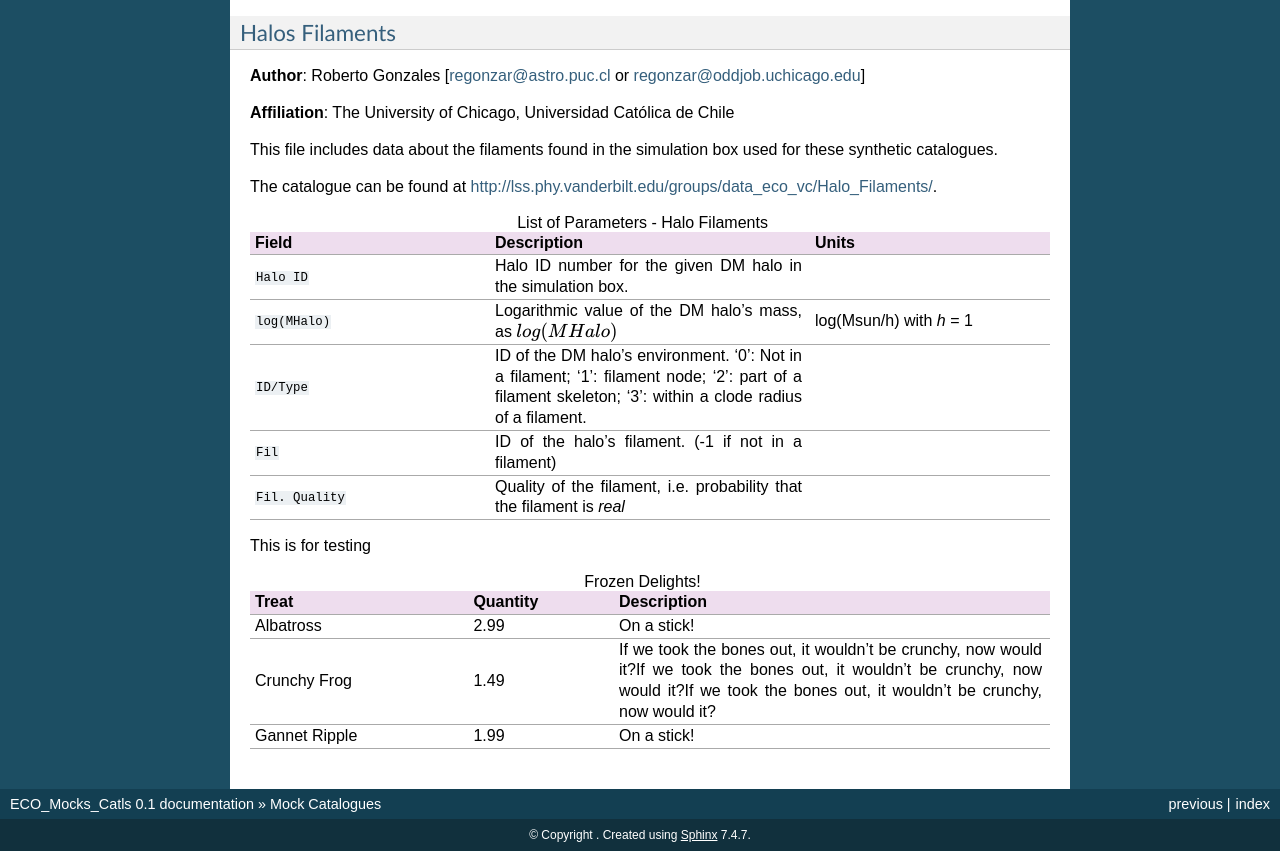
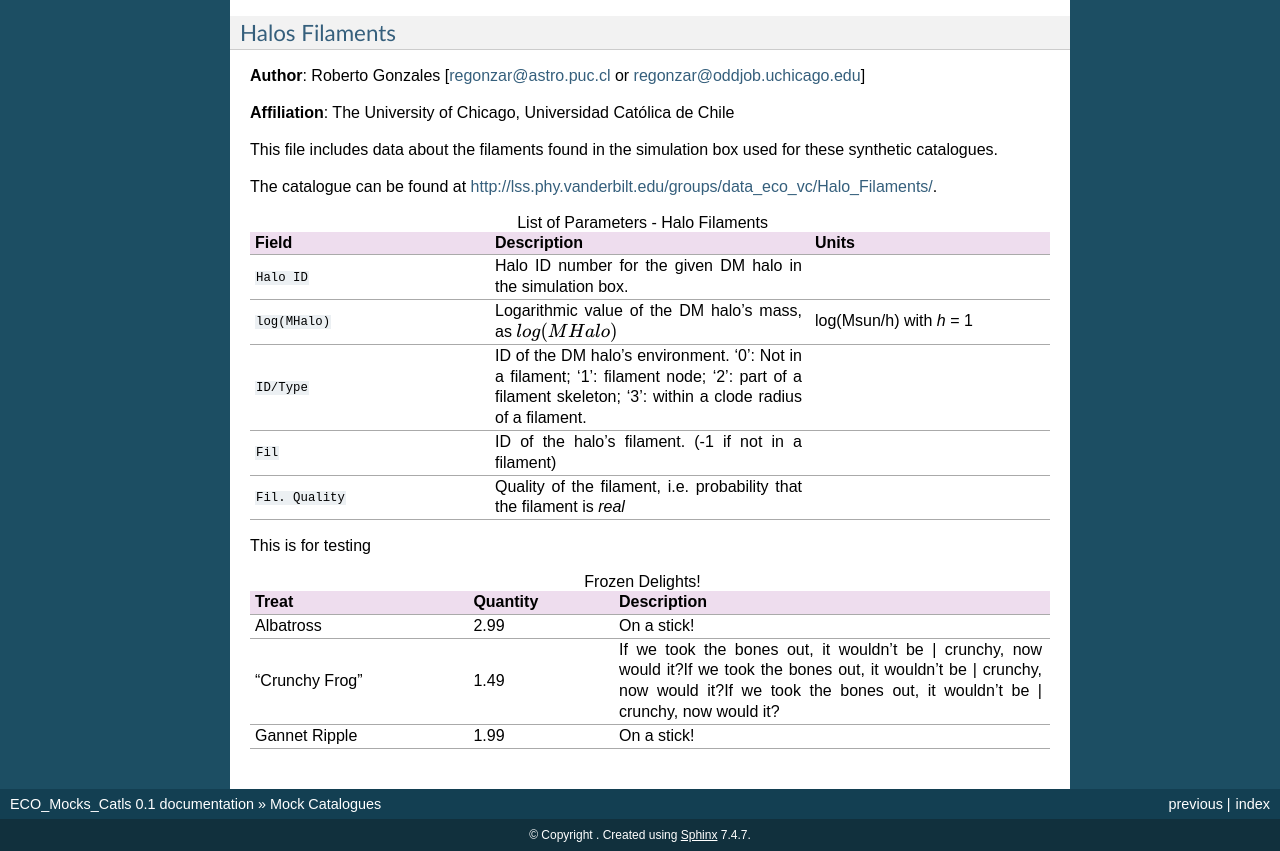
Before and after one commit to MehnaazAsad/ECO_Mocks_Catls_bias, a Sphinx documentation site: the page built from docs/mock_catalogues/mock_catalogues.rst, in a window 1280 px wide and 900 px high, scrolled down 6250 px, cut to the strip 49-900 px from the top of the window. Built offline with Sphinx 7.4.7, drawn with Linux system fonts in a browser that asks for light colours.

Commit message:
Trying wrapping

```diff
--- a/docs/mock_catalogues/mock_catalogues.rst
+++ b/docs/mock_catalogues/mock_catalogues.rst
@@ -272,8 +272,8 @@
     :widths: 15, 10, 30
 
     "Albatross", 2.99, "On a stick!"
-    "Crunchy Frog", 1.49, "If we took the bones out, it wouldn't be
-    crunchy, now would it?If we took the bones out, it wouldn't be
-    crunchy, now would it?If we took the bones out, it wouldn't be
-    crunchy, now would it?"
+    | "Crunchy Frog", 1.49, "If we took the bones out, it wouldn't be
+    | crunchy, now would it?If we took the bones out, it wouldn't be
+    | crunchy, now would it?If we took the bones out, it wouldn't be
+    | crunchy, now would it?"
     "Gannet Ripple", 1.99, "On a stick!"
```
